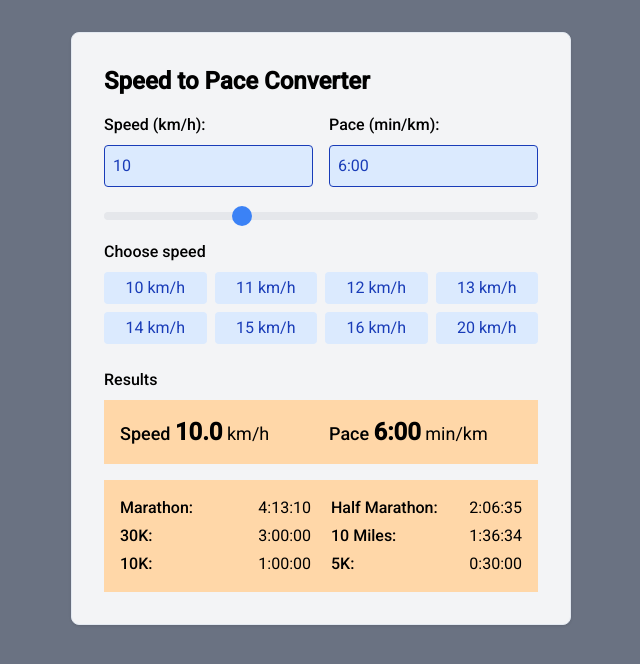
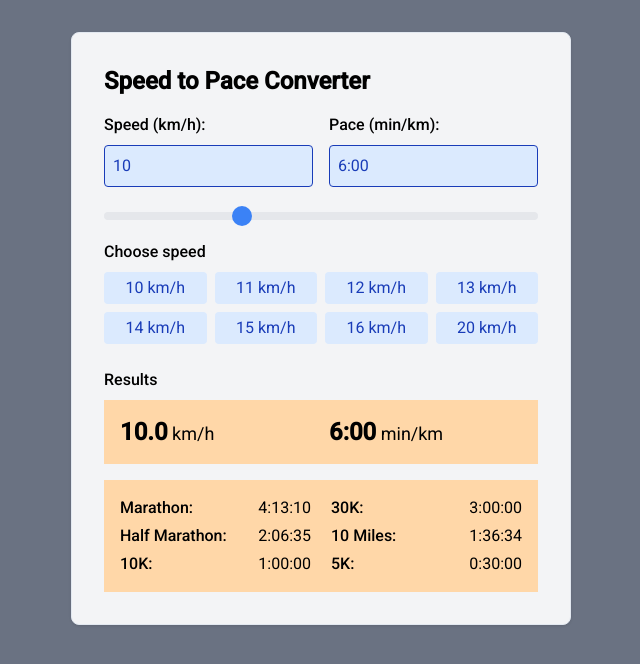
Before and after one commit to jorisj/pacer, an Angular app: page / in a window 1280 px wide. Shown: the top 664 px of the page, without its empty margins (319-959 px from the left). Built offline with nearby package versions, Linux system fonts and the light colour scheme.

Commit message:
styling sm

```diff
--- a/package.json
+++ b/package.json
@@ -7,7 +7,8 @@
     "build": "ng build",
     "watch": "ng build --watch --configuration development",
     "test": "ng test",
-    "lint": "ng lint"
+    "lint": "ng lint",
+    "deploy": "ng build --base-href=https://jorisj.github.io/pacer/ && ngh --dir=dist/pacer/browser"
   },
   "private": true,
   "dependencies": {
--- a/src/app/kmph-to-pace/kmph-to-pace.component.css
+++ b/src/app/kmph-to-pace/kmph-to-pace.component.css
@@ -1,6 +1,7 @@
 .converter {
   max-width: 500px;
-  margin: 2rem auto;
+  margin-left: auto;
+  margin-right: auto;
   padding: 2rem;
   border: 1px solid #e2e8f0;
   border-radius: 0.5rem;
--- a/src/app/kmph-to-pace/kmph-to-pace.component.html
+++ b/src/app/kmph-to-pace/kmph-to-pace.component.html
@@ -1,4 +1,4 @@
-<div class="converter bg-gray-100">
+<div class="converter bg-gray-100 sm:mt-8">
   <h1 class="text-2xl font-bold mb-4">Speed to Pace Converter</h1>
 
   <div class="grid grid-cols-2 gap-4 mb-4">
@@ -20,7 +20,7 @@
     step="0.1" class="w-full slider mb-5">
   <div class="common-speeds mb-6">
     <h3 class="font-medium mb-2">Choose speed</h3>
-    <div class="grid  grid-cols-1 sm:grid-cols-2 md:grid-cols-4 gap-2">
+    <div class="grid  grid-cols-2 sm:grid-cols-3 md:grid-cols-4 gap-2">
       @for (speed of commonSpeeds; track speed) {
       <button (click)="setCommonSpeed(speed)" [class.bg-blue-500]="activeSpeed() === speed"
         [class.text-white]="activeSpeed() === speed" [class.active-speed]="activeSpeed() === speed"
@@ -36,13 +36,13 @@
     <div class="grid grid-cols-2 gap-4">
       <div>
         <p class="text-lg">
-          <span class="font-medium">Speed </span>
+
           <span class="text-2xl font-bold ">{{ speedKmh() | number:'1.1-1' }}</span> km/h
         </p>
       </div>
       <div>
         <p class="text-lg">
-          <span class="font-medium">Pace </span>
+
           <span class="text-2xl font-bold ">{{ paceMinKm() }}</span> min/km
         </p>
       </div>
@@ -56,10 +56,10 @@
         <span class="font-medium">Marathon:</span> {{ raceTimes().marathon }}
       </div>
       <div class="flex justify-between">
-        <span class="font-medium">Half Marathon:</span> {{ raceTimes().halfMarathon }}
+        <span class="font-medium">30K:</span> {{ raceTimes().thirtyK }}
       </div>
       <div class="flex justify-between">
-        <span class="font-medium">30K:</span> {{ raceTimes().thirtyK }}
+        <span class="font-medium">Half Marathon:</span> {{ raceTimes().halfMarathon }}
       </div>
       <div class="flex justify-between">
         <span class="font-medium">10 Miles:</span> {{ raceTimes().tenMiles }}
```
